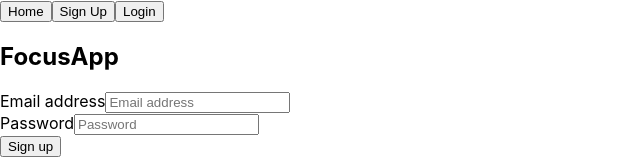
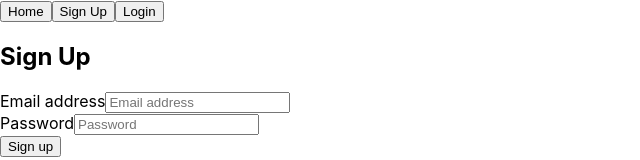
Before and after one commit to FaneTree/project2-QuizCraft-original, a React (Create React App) app in the folder quizcraft-client/: page /signup in a window 1280 px wide. Shown: the top 160 px of the page, without its empty margins (0-640 px from the left). Built offline with nearby package versions, Linux system fonts and the light colour scheme.

Commit message:
changed FocusApp to Sign Up

```diff
--- a/quizcraft-client/src/components/Signup.jsx
+++ b/quizcraft-client/src/components/Signup.jsx
@@ -35,7 +35,7 @@ const Signup = () => {
         <section>
             <div>
                 <div>
-                    <h1> FocusApp </h1>
+                    <h1> Sign Up </h1>
                     <form>
                         { error && <div>{error.message}</div>}
                         <div>
```
